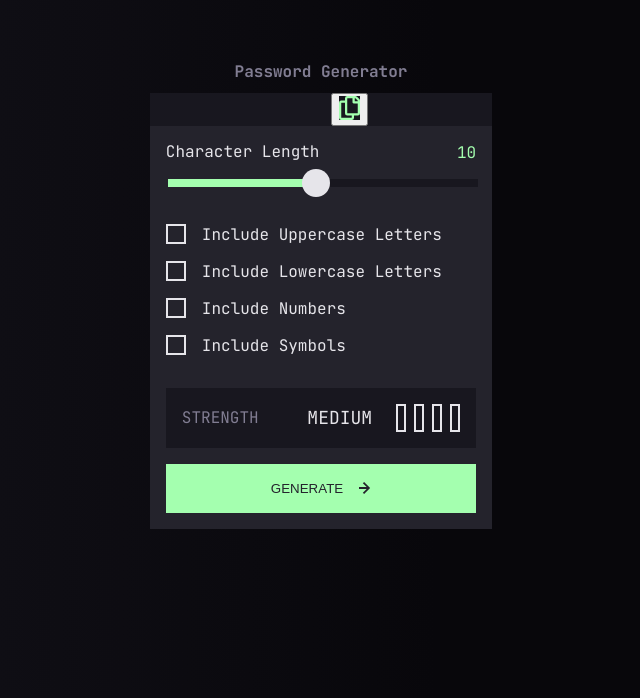
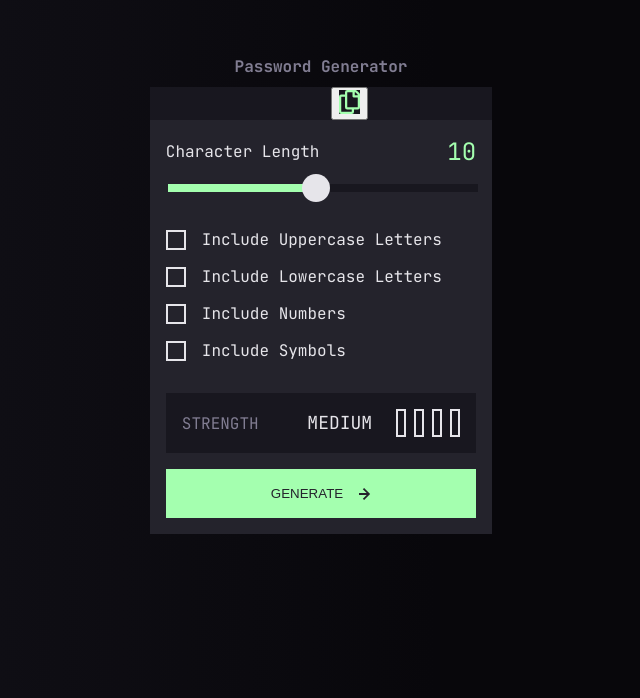
Before and after one commit to przemekkoczwara/password-app, a website built with Vite: page index.html in a window 1280 px wide. Shown: the part 118-816 px from the top of the page, without its empty margins (319-959 px from the left). Built offline with nearby package versions, Linux system fonts and the light colour scheme.

Commit message:
Fix bug-> letter mistake

```diff
--- a/index.html
+++ b/index.html
@@ -34,7 +34,7 @@
         <div class="password__slider">
           <div class="label-group">
             <label for="password-range" class="text-s">Character Length</label>
-            <output id="counter-range" class="counter text-">10</output>
+            <output id="counter-range" class="counter text-l">10</output>
           </div>
           <input
             type="range"
```
